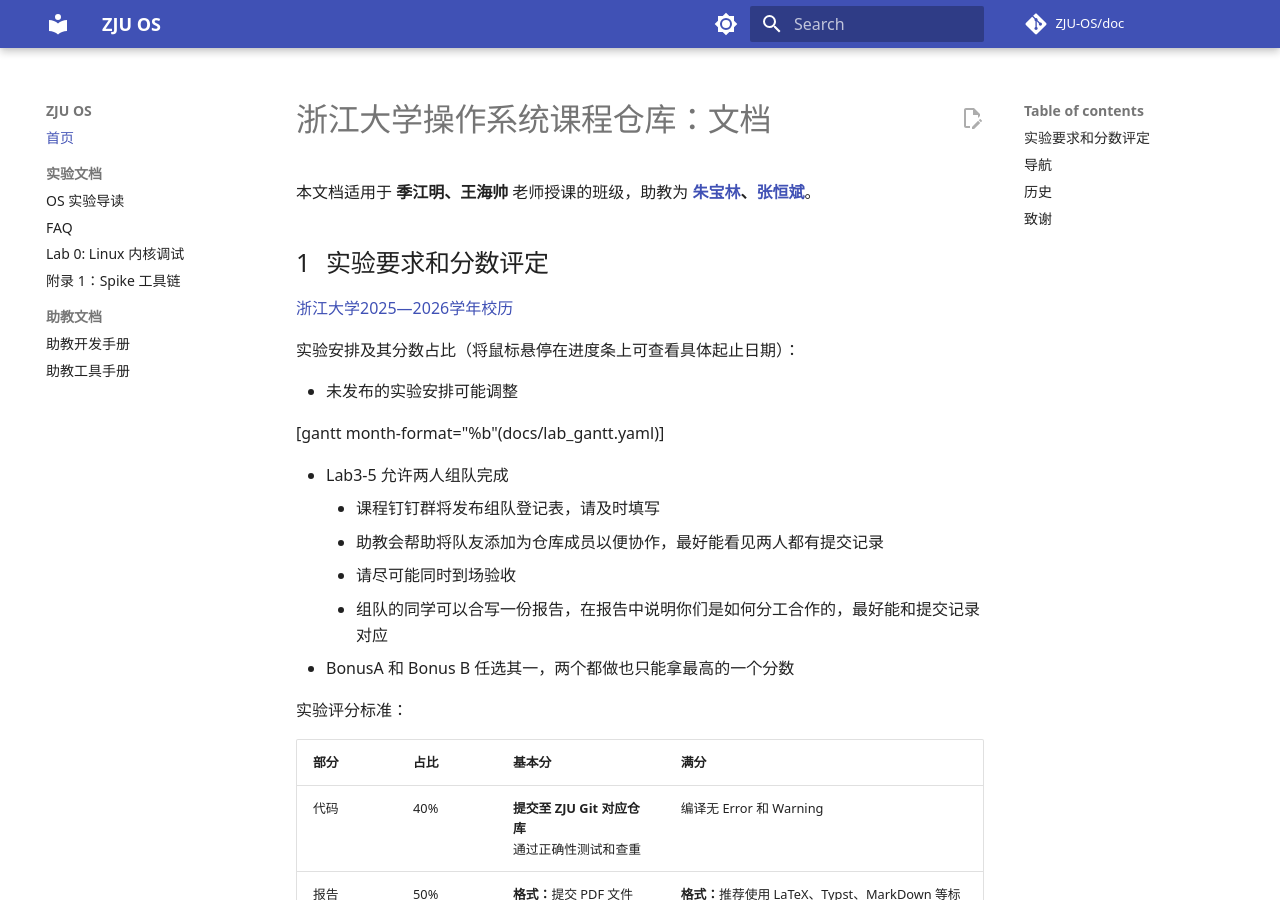
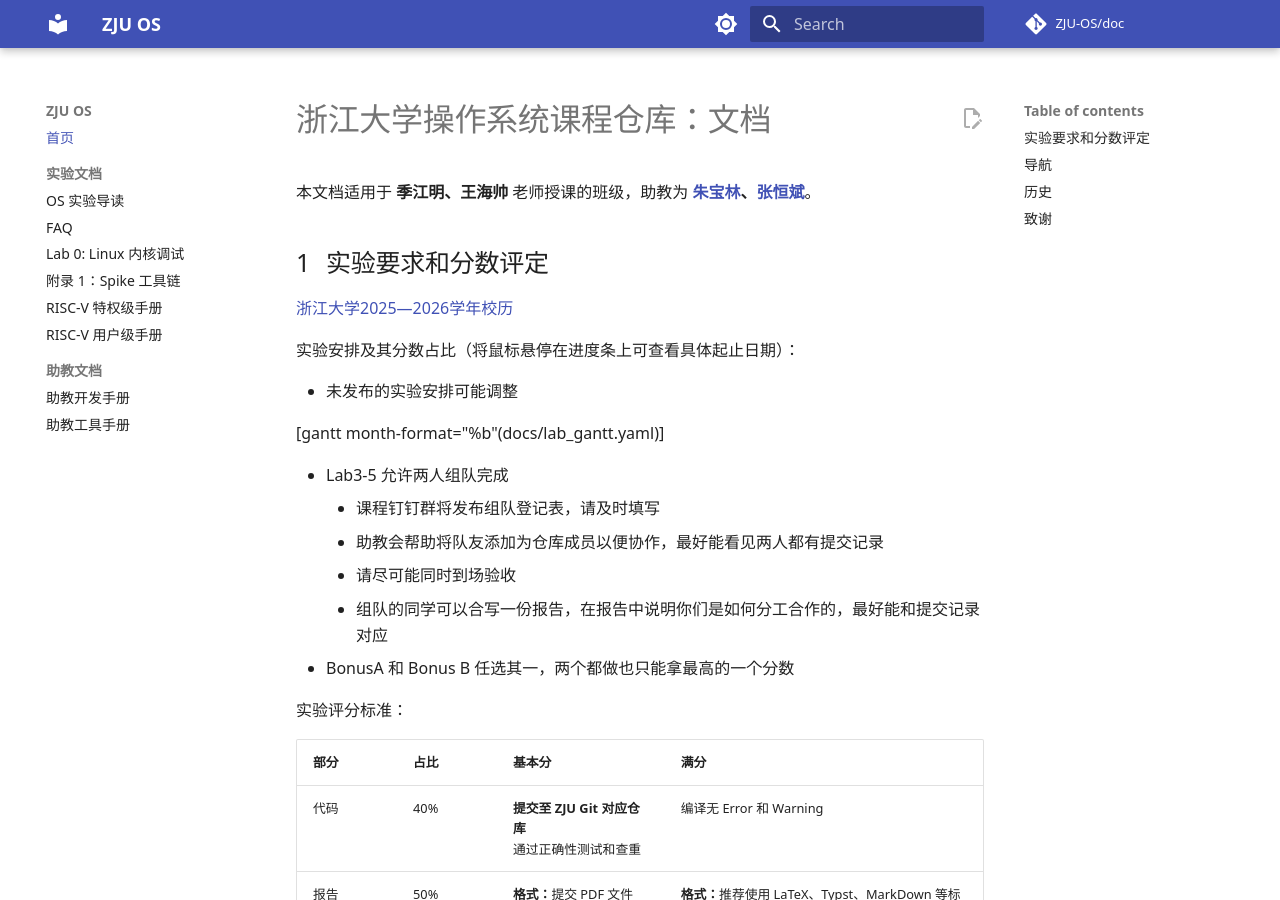
Before and after one commit to hharryz/zju-os-doc, an MkDocs documentation site: the page built from docs/index.md, in a window 1280 px wide and 900 px high. Built offline with MkDocs 1.6.1 and Material for MkDocs 9.7.7, drawn with Linux system fonts in a browser that asks for light colours; comment, search, counter and statistics services are not loaded.

Commit message:
misc: include latest RISC-V spec

```diff
--- a/mkdocs.yml
+++ b/mkdocs.yml
@@ -14,6 +14,8 @@ nav:
     - faq.md
     - lab0.md
     - z1-spike.md
+    - RISC-V 特权级手册: spec/riscv-privileged.html
+    - RISC-V 用户级手册: spec/riscv-unprivileged.html
   - 助教文档:
     - ta/dev.md
     - ta/tool.md
```
Also changed, not shown: docs/spec/riscv-privileged.html (added), docs/spec/riscv-unprivileged.html (added), 1 other file.
